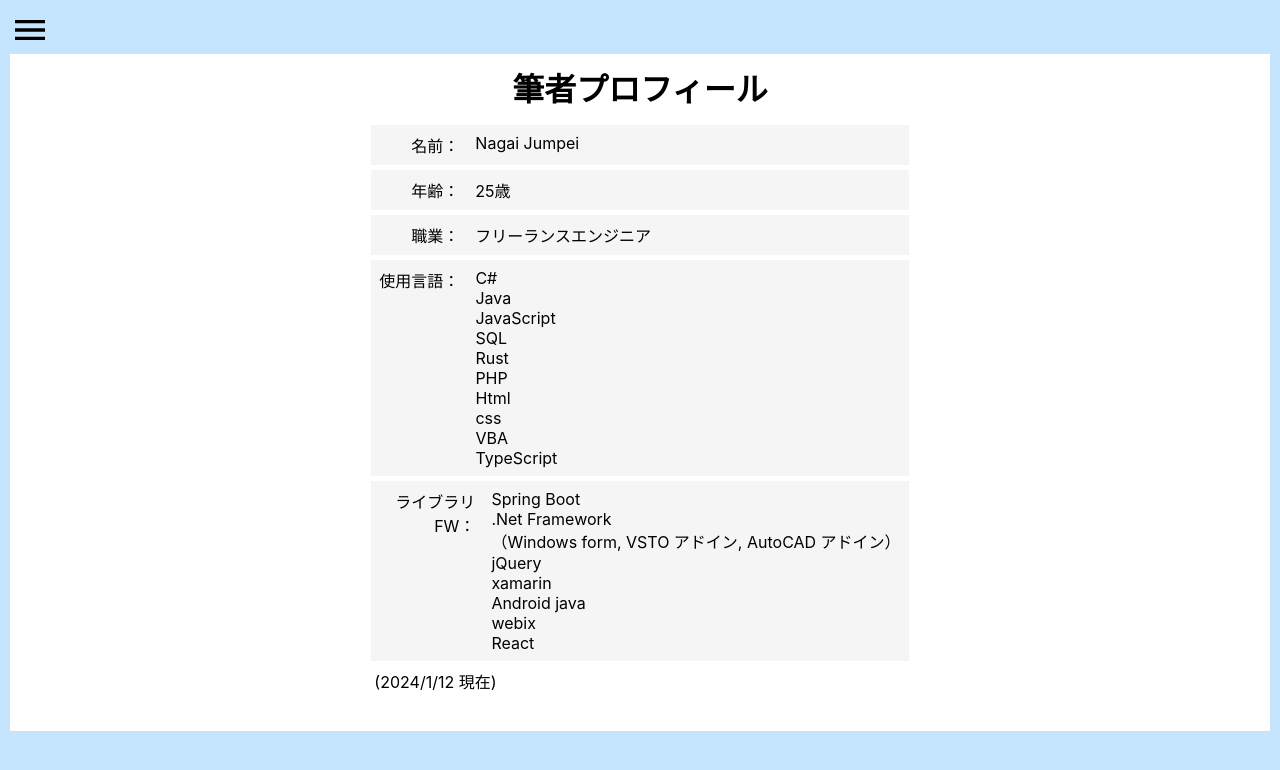
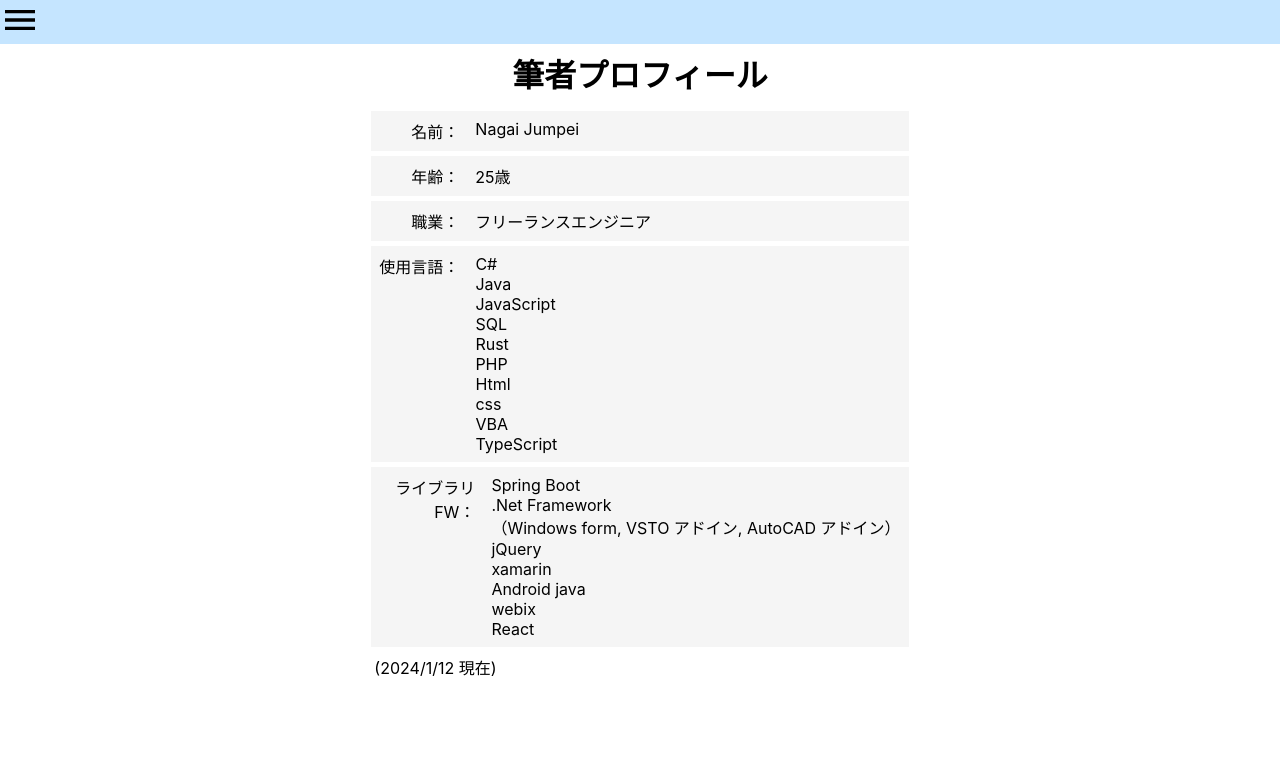
Before and after one commit to NagaJun1/sample_react_ts, a React (Create React App) app: page /sample_react_ts/author in a window 1280 px wide. Shown: the top 770 px of the page. Built offline with nearby package versions, Linux system fonts and the light colour scheme.

Commit message:
ヘッダーメニューを固定

```diff
--- a/src/css/App.css
+++ b/src/css/App.css
@@ -1,10 +1,9 @@
 body {
-  background-color: rgb(197, 229, 255);
+  background-color: white;
 }
 
 #root {
-  background-color: white;
-  margin: 10px;
+  padding-top: 40px;
 }
 
 h1 {
--- a/src/css/Menu.css
+++ b/src/css/Menu.css
@@ -19,6 +19,10 @@
 }
 
 .menus {
+  position:  fixed;
+  top: 0;
+  min-height: 40px;
+  width: 100%;
   background-color: rgb(197, 229, 255);
 }
 
--- a/src/pages/Sample.tsx
+++ b/src/pages/Sample.tsx
@@ -43,14 +43,14 @@ const linkList = () => {
 /** key: リンク名, value: リンクURL  */
 const pageList: Map<string, string> = new Map<string, string>([
   [
+    "webix サンプル",
+    "https://nagajun1.github.io/webix_test/"
+  ], [
     "Amazon検索 金額指定 (以下、iframe 内では、検索できません)",
     "https://nagajun1.github.io/amazon_product_search/"
   ], [
     "draw 2d サンプル",
     "https://nagajun1.github.io/sample_draw2d/"
-  ], [
-    "webix サンプル",
-    "https://nagajun1.github.io/webix_test/"
   ]
 ]);
 
```
